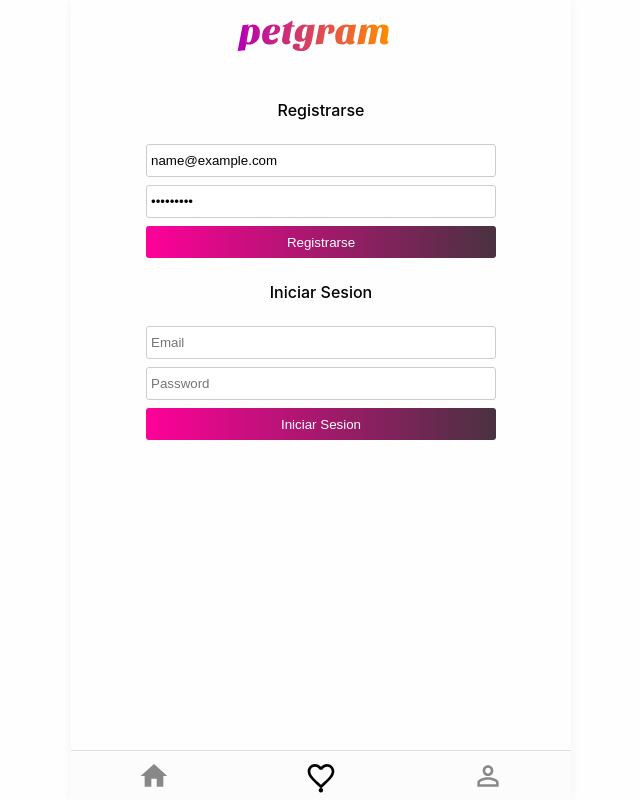
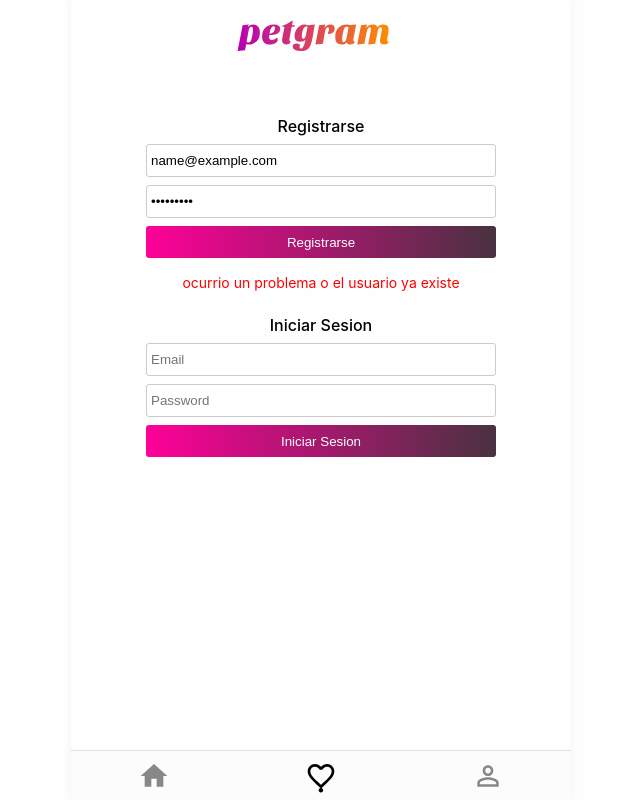
Before and after one commit to noe1984/Petgram, a React app: page /favs in a window 1280 px wide. Both pictures are taken after typing "name@example.com", "Sample123" into the empty fields and a click on the button "Registrarse". Shown: the whole page, without its empty margins (319-959 px from the left). Built offline with nearby package versions, Linux system fonts and the light colour scheme; no server answers.

Commit message:
MUTACIONES PARA REGISTRO, ERROR, LOADING, DISABLED PROP

```diff
--- a/src/components/UserForm/index.js
+++ b/src/components/UserForm/index.js
@@ -1,8 +1,9 @@
 import React from 'react'
-import styles, { Button, Form, Input, Title } from './styles'
+import styles, { Button, Form, Input, Title, Error } from './styles'
 import { useInputValue } from '../../hooks/useInputValue'
+import {Loading} from '../../styles/Loading'
 
-export const UserForm = ({ onSubmit, title }) => {
+export const UserForm = ({ onSubmit, title, error, loading, disabled }) => {
     const email = useInputValue('')
     const password = useInputValue('')
 
@@ -13,12 +14,14 @@ export const UserForm = ({ onSubmit, title }) => {
 
     return (
         <>
-            <Title>{title}</Title>
-            <Form onSubmit={handleSubmit} >
-                <Input placeholder='Email' {...email}/>
-                <Input placeholder='Password' type='password' {...password} />
-                <Button>{title}</Button>
+            <Form disabled={disabled} onSubmit={handleSubmit} >
+                <Title>{title}</Title>
+                <Input disabled={disabled} placeholder='Email' {...email}/>
+                <Input disabled={disabled} placeholder='Password' type='password' {...password} />
+                <Button disabled={disabled}>{title}</Button>
             </Form>
+            {loading && <Loading height={50}/> }
+            {error && <Error>{error}</Error>}
         </>
     )
 }
--- a/src/components/UserForm/styles.js
+++ b/src/components/UserForm/styles.js
@@ -13,6 +13,9 @@ export const Input = styled.input`
   padding: 8px 4px;
   display: block;
   width: 100%;
+  &[disabled] {
+    opacity: 0.3;
+  }
 `
 
 export const Button = styled.button`
@@ -25,6 +28,9 @@ export const Button = styled.button`
   display: block;
   width: 100%;
   text-align: center;
+  &[disabled] {
+    opacity: 0.3;
+  }
 `
 
 export const Title = styled.h2`
@@ -33,3 +39,12 @@ export const Title = styled.h2`
   padding: 8px 0;
   text-align: center;
 `
+
+export const Error = styled.span`
+  color: red;
+  font-size: 14px;
+  width: 70%;
+  margin: 0 auto;
+  display: flex;
+  justify-content: center;
+`
--- a/src/containers/RegisterMutation.js
+++ b/src/containers/RegisterMutation.js
@@ -6,7 +6,7 @@ const REGISTER = gql`
     }
 `
 export const useRegisterMutation = () => {
-  const [registerMutation] = useMutation(REGISTER)
+    const [registerMutation, { data, loading, error }] = useMutation(REGISTER)
 
-  return { registerMutation }
+    return { registerMutation, data, loading, error  }
 }
--- a/src/hooks/useLocalStorage.js
+++ b/src/hooks/useLocalStorage.js
@@ -11,9 +11,9 @@ export const useLocalStorage = (key, initialValue) => {
     })
 
     const setLocalStorage = (value => {
-        try {
-          localStorage.setItem(key, JSON.stringify(value))
-          setValue(value)
+      try {
+        localStorage.setItem(key, JSON.stringify(value))
+        setValue(value)
         } catch (error) {
           console.log(error)
         }
--- a/src/pages/NotRegisteredUser.js
+++ b/src/pages/NotRegisteredUser.js
@@ -1,29 +1,31 @@
 import React from 'react'
 import Context from '../Context'
 import { UserForm } from '../components/UserForm'
-import { useRegisterMutation } from '../containers/RegisterMutation'
+import { useRegisterMutation} from '../containers/RegisterMutation'
 
 
 export const NotRegisteredUser = () => {
-    const { registerMutation } = useRegisterMutation()
+    const { registerMutation, data, loading, error} = useRegisterMutation()
 
     return (
         <Context.Consumer>
             {
                 ({activateAuth}) => {
                     const onSubmit = ({email, password}) => {
-                        const input = { email, password }
-                        const variables = { input }
-                        registerMutation({ variables })
+                        // const input = { email, password }
+                        // const variables = { input }
+                        registerMutation({ variables: {input: {email, password}} })
                         .then(activateAuth)
                     }
+
+                    const errorMsg = error && 'ocurrio un problema o el usuario ya existe'
+
                     return <>
-                        <UserForm onSubmit={onSubmit} title='Registrarse'/>
+                        <UserForm onSubmit={onSubmit} title='Registrarse' error={errorMsg} loading={loading} disabled={loading} />
                         <UserForm onSubmit={activateAuth} title='Iniciar Sesion'/>
                     </>
                 }
             }
         </Context.Consumer>
-        // <h1>NotRegisteredUser</h1>
     )
 }
--- a/src/styles/Loading.js
+++ b/src/styles/Loading.js
@@ -1,13 +1,12 @@
 import React from 'react'
 import ContentLoader from 'react-content-loader'
 
-export const Loading = props => (
+export const Loading = ({height = 160}) => (
   <ContentLoader
     viewBox="0 0 400 160"
-    height={160}
+    height={height}
     width={400}
     backgroundColor="transparent"
-    {...props}
   >
     <circle cx="150" cy="86" r="8" />
     <circle cx="194" cy="86" r="8" />
```
Also changed, not shown: notes.txt.
